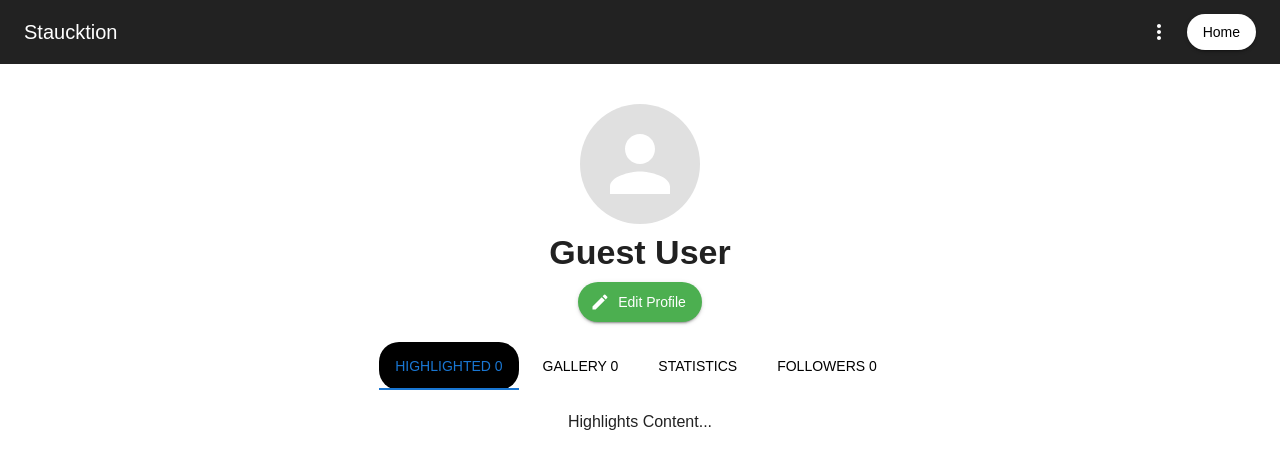
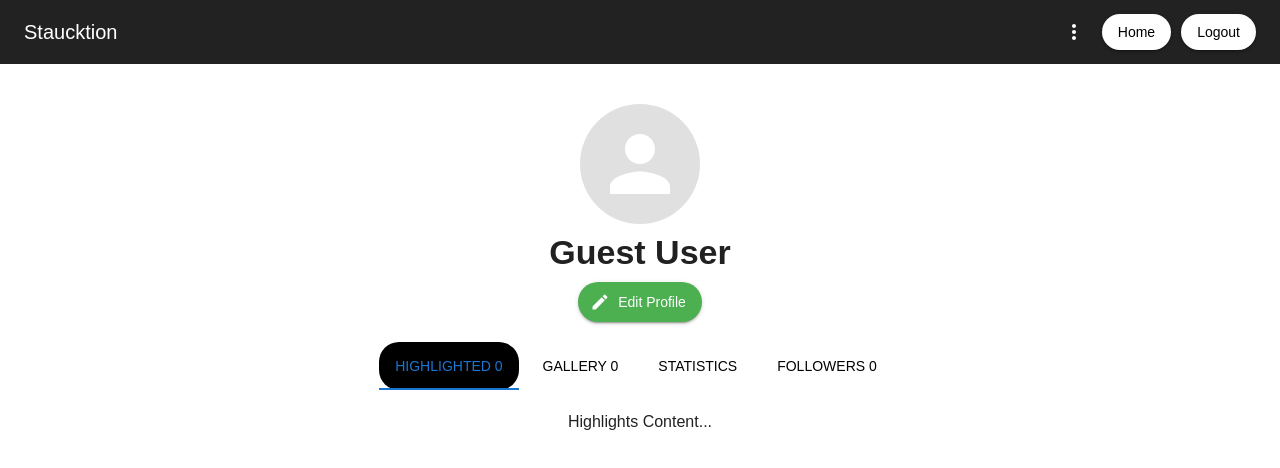
Before and after one commit to staucktion/web-ui, a React (Vite) app: page /profile in a window 1280 px wide. Shown: the top 468 px of the page. Built offline with nearby package versions, Linux system fonts and the light colour scheme; no server answers; a web font is replaced by a local one.

Commit message:
Add logout button

```diff
--- a/src/components/NavBarProfile/NavBarProfile.tsx
+++ b/src/components/NavBarProfile/NavBarProfile.tsx
@@ -6,6 +6,7 @@ import Typography from "@mui/material/Typography";
 import Button from "@mui/material/Button";
 import IconButton from "@mui/material/IconButton";
 import MoreVertIcon from "@mui/icons-material/MoreVert";
+import redirectWithPost from "../../util/redirectWithPost";
 
 const NavBarProfile: React.FC = () => {
 	const navigate = useNavigate(); //Sayfa yönlendirme için hook
@@ -13,6 +14,10 @@ const NavBarProfile: React.FC = () => {
 	// Ana sayfaya yönlendirme fonksiyonu
 	const goToHome = () => {
 		navigate("/");
+	};
+
+	const handleLogout = () => {
+		redirectWithPost("/auth/logout");
 	};
 
 	return (
@@ -31,10 +36,7 @@ const NavBarProfile: React.FC = () => {
 				</Typography>
 
 				{/* Overflow Menu */}
-        <IconButton
-          sx={{ color: "white", mr: 1 }}
-          onClick={() => alert("Overflow menu clicked!")}
-        >
+				<IconButton sx={{ color: "white", mr: 1 }} onClick={() => alert("Overflow menu clicked!")}>
 					<MoreVertIcon />
 				</IconButton>
 
@@ -54,6 +56,24 @@ const NavBarProfile: React.FC = () => {
 				>
 					Home
 				</Button>
+
+				{/** Logout button */}
+				<Button
+					variant="contained"
+					sx={{
+						textTransform: "none",
+						backgroundColor: "white",
+						color: "black",
+						borderRadius: "9999px",
+						marginLeft: "10px",
+						"&:hover": {
+							backgroundColor: "red",
+						},
+					}}
+					onClick={handleLogout} //
+				>
+					Logout
+				</Button>
 			</Toolbar>
 		</AppBar>
 	);
```
Lines whose indentation alone changed are shown as unchanged.
